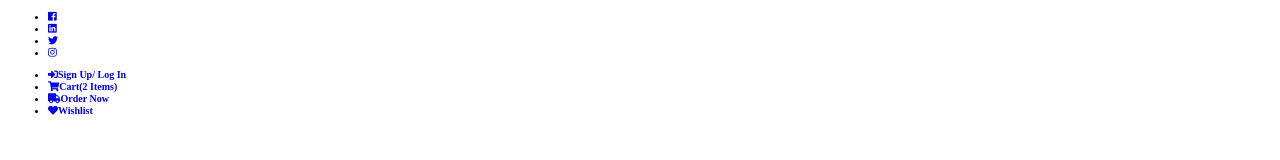
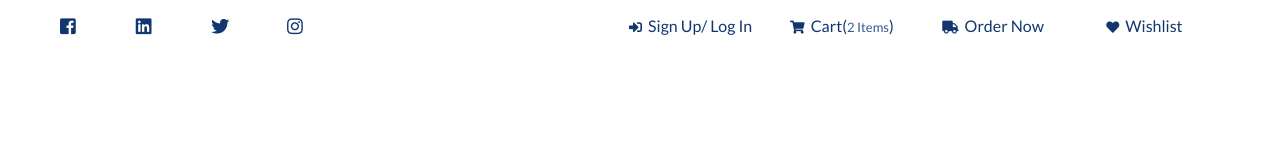
Before and after one commit to Zeztron/furniture-store-landing-page, a website: page index.html in a window 1280 px wide. Drawn offline with Linux system fonts and the light colour scheme.

Commit message:
styled the icons and nav

```diff
--- a/index.html
+++ b/index.html
@@ -13,6 +13,9 @@
 </head>
 <body>
 
+    <!-- =================================================================== -->
+    <!-- NAVBAR -->
+    <!-- =================================================================== -->
     <div class="container">
         <ul class="social-icons">
             <li class="social-icon-item">
@@ -40,22 +43,26 @@
             <ul class="first-nav__list">
                 <li class="first-nav-item">
                     <a href="#" class="first-nav-item__link">
-                        <i class="fas fa-sign-in-alt">Sign Up/ Log In</i>
+                        <i class="fas fa-sign-in-alt"></i>
+                        Sign Up/ Log In
                     </a>
                 </li>
                 <li class="first-nav-item">
                     <a href="#" class="first-nav-item__link">
-                        <i class="fas fa-shopping-cart">Cart(<span>2 Items</span>)</i>
+                        <i class="fas fa-shopping-cart"></i>
+                        Cart(<span>2 Items</span>)
                     </a>
                 </li>
                 <li class="first-nav-item">
                     <a href="#" class="first-nav-item__link">
-                        <i class="fas fa-truck">Order Now</i>
+                        <i class="fas fa-truck"></i>
+                        Order Now
                     </a>
                 </li>
                 <li class="first-nav-item">
                     <a href="#" class="first-nav-item__link">
-                        <i class="fas fa-heart">Wishlist</i>
+                        <i class="fas fa-heart"></i>
+                        Wishlist
                     </a>
                 </li>
             </ul>
--- a/sass/_base.scss
+++ b/sass/_base.scss
@@ -1,8 +1,27 @@
+:root {
+    --color-primary: #12376e;
+    --color-primary-2: #34598f;
+}
+
+* {
+    margin: 0;
+    padding: 0;
+}
+
 html {
     font-size: 62.5%;
+
 }
 
 body {
     box-sizing: border-box;
-    font-family: 'Lato', sans-serif;
+    font-family: "Lato", sans-serif;
 }
+
+li {
+    list-style: none;
+}
+
+a {
+    text-decoration: none;
+}
--- a/sass/_components.scss
+++ b/sass/_components.scss
@@ -0,0 +1,66 @@
+/* ========================================================================== */
+/* NAVBAR */
+/* ========================================================================== */
+.social-icons {
+    grid-column: 2 / 4;
+    grid-row: 1 / 2;
+    display: grid;
+    grid-template-columns: repeat(auto-fit, minmax(5rem, 1fr));
+    align-items: center;
+}
+
+.first-nav {
+    grid-column: 6 / 10;
+    grid-row: 1 / 2;
+
+    &__list {
+        display: grid;
+        grid-template-columns: repeat(auto-fit, minmax(10rem, 1fr));
+
+        .first-nav-item {
+
+            &__link {
+                font-size: 1.6rem;
+                color: var(--color-primary);
+                display: inline-block;
+                width: 100%;
+                text-align: center;
+
+                span {
+                    font-size: 1.3rem;
+                    color: var(--color-primary-2);
+                }
+
+                i {
+                    font-size: 1.3rem;
+                    margin-right: .3rem;
+                }
+
+                &::after {
+                    content: "";
+                    width: 0;
+                    height: .1rem;
+                    background-color: var(--color-primary);
+                    display: block;
+                    margin: auto;
+                    transition: width .2s cubic-bezier(.55, 0, .98, .54);
+                }
+
+                &:hover::after {
+                    width: 100%;
+                }
+            }
+        }
+    }
+}
+
+.social-icon {
+    font-size: 1.8rem;
+    color: var(--color-primary);
+    transition: all .2s;
+
+    &:hover {
+        color: var(--color-primary-2);
+        transform: rotateZ(360deg);
+    }
+}
--- a/sass/_layout.scss
+++ b/sass/_layout.scss
@@ -0,0 +1,10 @@
+/* ========================================================================== */
+/* NAVBAR */
+/* ========================================================================== */
+.container {
+    display: grid;
+    grid-template-columns: minmax(6rem, 1fr) repeat(8, minmax(min-content, 16rem)) minmax(6rem, 1fr);
+    grid-template-rows: repeat(3, min-content);
+    grid-row-gap: 1.6rem;
+    margin-top: 1.6rem;
+}
```
Also changed, not shown: css/main.css.
